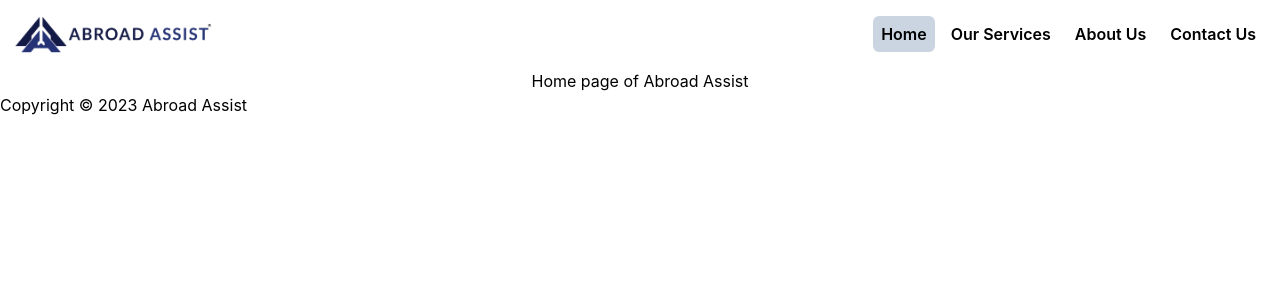
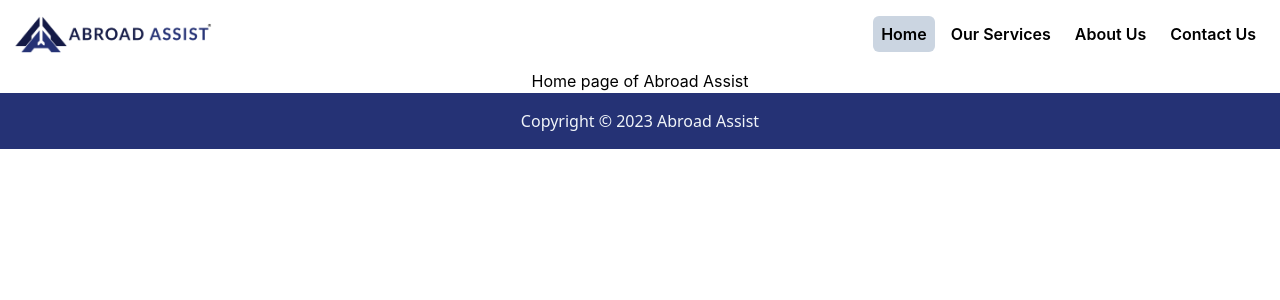
Before and after one commit to abroadassist/abroad-assist, a Next.js app: page / in a window 1280 px wide. Shown: the top 300 px of the page. Built offline with nearby package versions, Linux system fonts and the light colour scheme.

Commit message:
add styles to footer

```diff
--- a/components/layout/Footer.jsx
+++ b/components/layout/Footer.jsx
@@ -3,7 +3,11 @@ import React, { useMemo } from "react";
 const Footer = ({}) => {
   const year = useMemo(() => new Date().getFullYear(), []);
 
-  return <footer>Copyright © {year} Abroad Assist</footer>;
+  return (
+    <footer className="m-0 py-4 mx-auto flex flex-row justify-center bg-aa-inner text-slate-100 font-sans font-thin">
+      <span className="">Copyright © {year} Abroad Assist</span>
+    </footer>
+  );
 };
 
 export default Footer;
```
